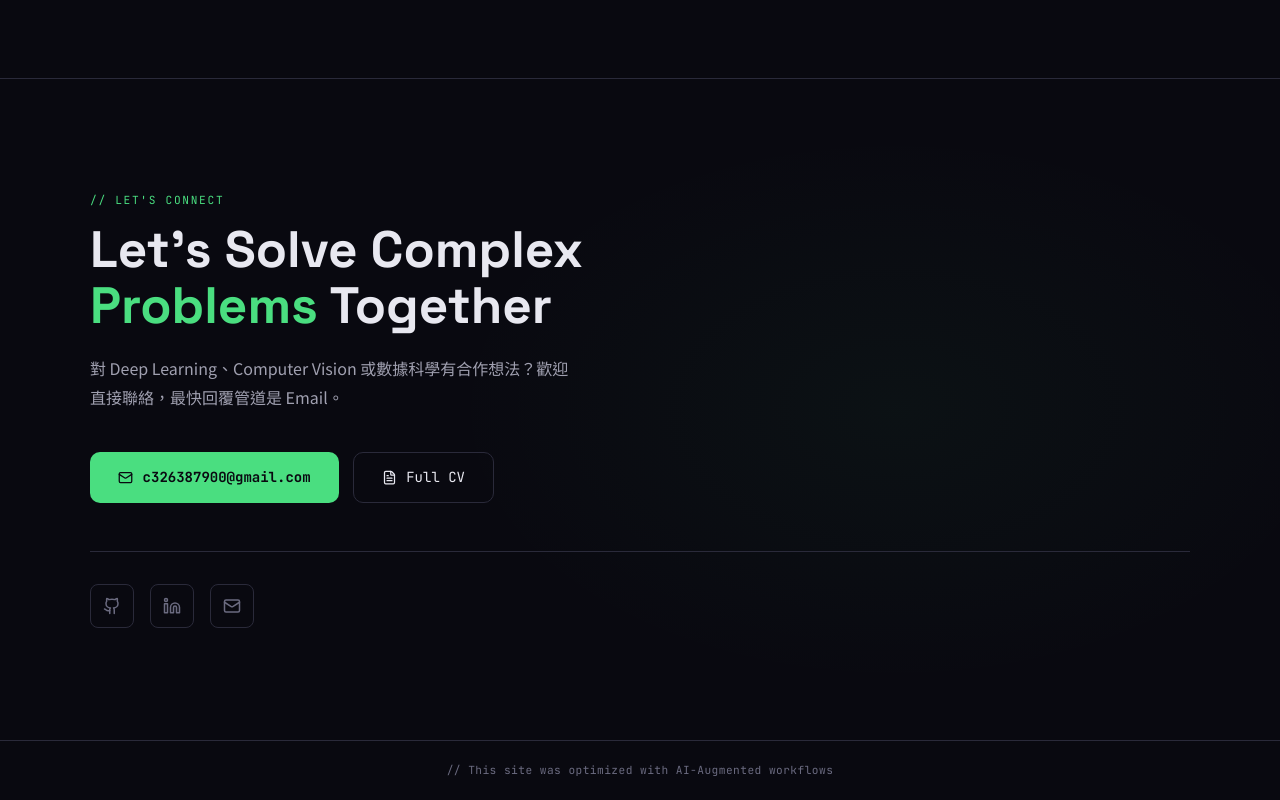
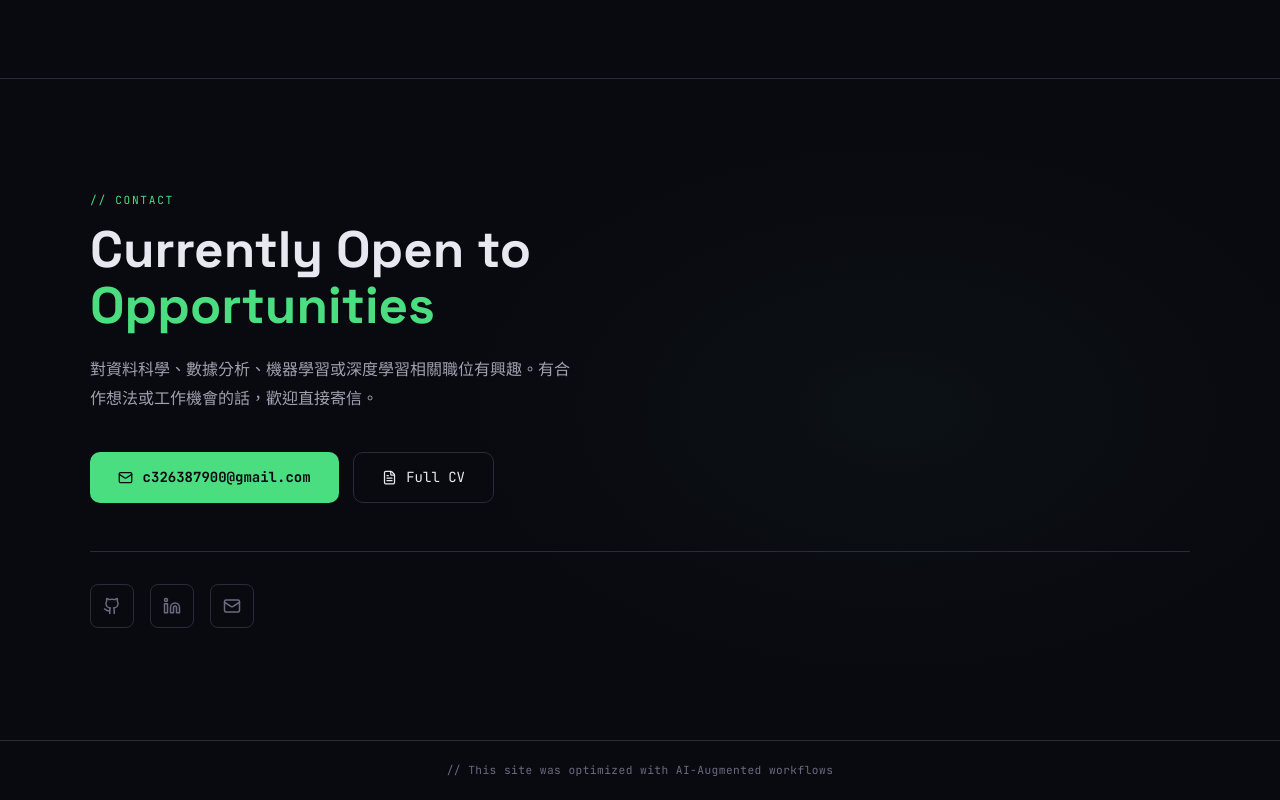
Before and after one commit to stevenbocheng/stevenbocheng.github.io, a React (Vite) app: page / in a window 1280 px wide. Shown: the part 4081-4881 px from the top of the page. Built offline with nearby package versions, Linux system fonts and the light colour scheme.

Commit message:
update: Contact section heading and description

```diff
--- a/src/components/Contact.tsx
+++ b/src/components/Contact.tsx
@@ -42,7 +42,7 @@ export default function Contact() {
               marginBottom: '0.75rem',
             }}
           >
-            // let's connect
+            // contact
           </p>
 
           {/* Heading */}
@@ -57,9 +57,9 @@ export default function Contact() {
               maxWidth: '600px',
             }}
           >
-            Let's Solve Complex
+            Currently Open to
             <br />
-            <span style={{ color: 'var(--c-neon)' }}>Problems</span> Together
+            <span style={{ color: 'var(--c-neon)' }}>Opportunities</span>
           </h2>
 
           <p
@@ -71,7 +71,7 @@ export default function Contact() {
               marginBottom: '2.5rem',
             }}
           >
-            對 Deep Learning、Computer Vision 或數據科學有合作想法？歡迎直接聯絡，最快回覆管道是 Email。
+            對資料科學、數據分析、機器學習或深度學習相關職位有興趣。有合作想法或工作機會的話，歡迎直接寄信。
           </p>
 
           {/* Primary CTA */}
```
